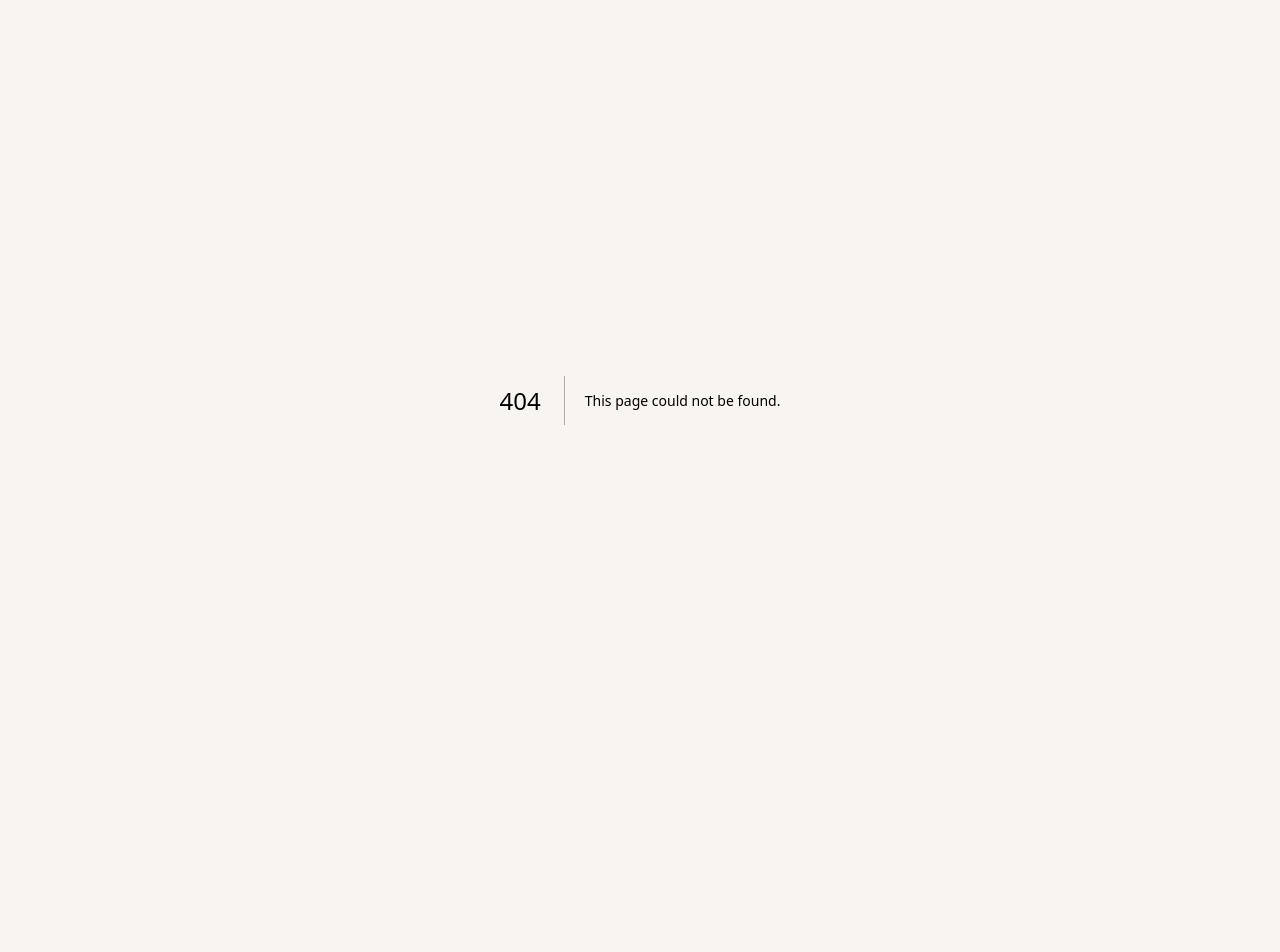
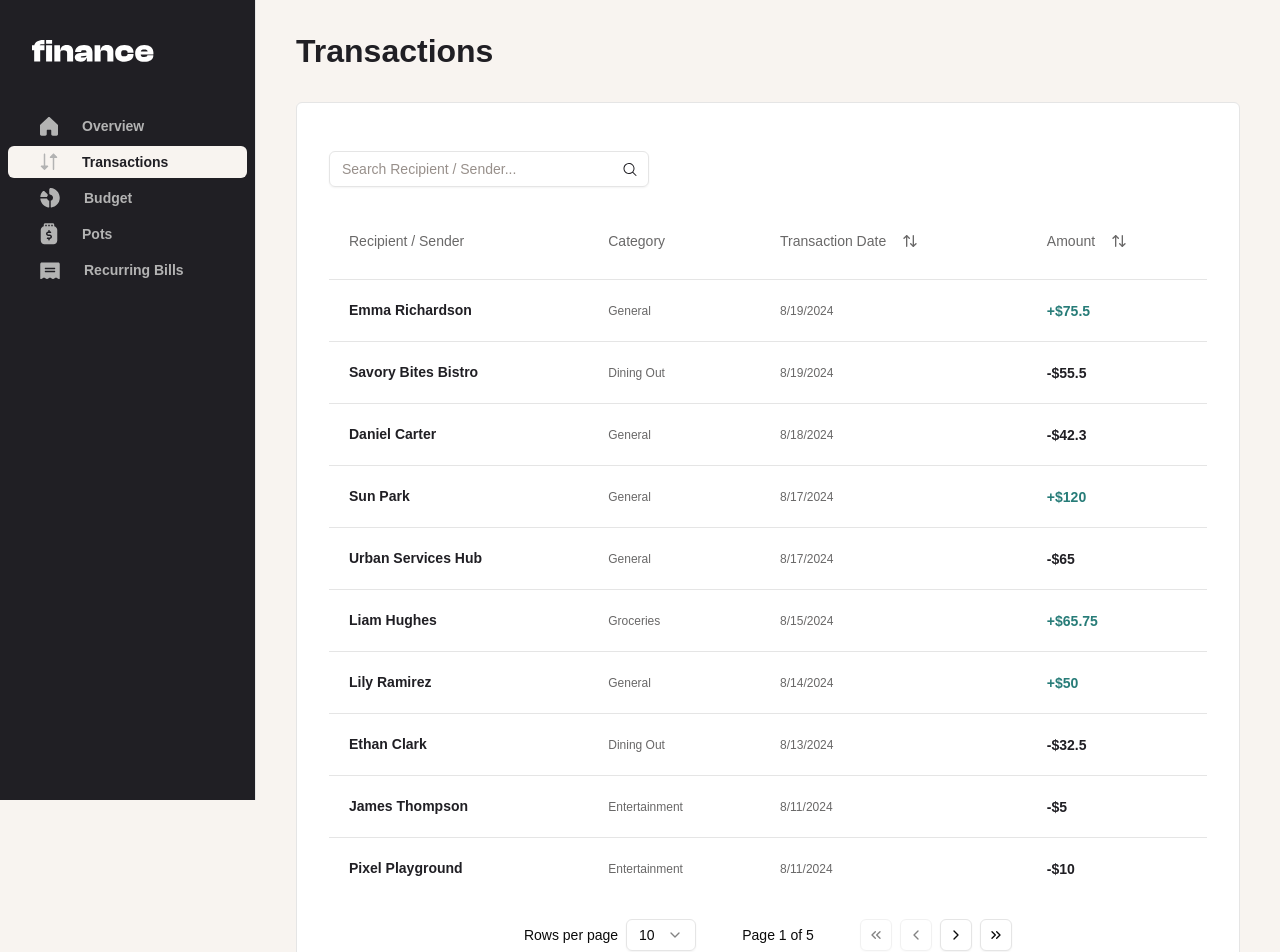
Before and after one commit to Briuwu/personal-finance-app, a Next.js app: page /transactions in a window 1280 px wide. Before the commit this address had no page. Shown: the top 952 px of the page. Before the commit the page ends 800 px from the top, so only its background shows below. Built offline with nearby package versions, Linux system fonts and the light colour scheme.

Commit message:
Add transactions page with data table and pagination, update layout styles, and include @tanstack/react-table dependency

```diff
--- a/app/(root)/layout.tsx
+++ b/app/(root)/layout.tsx
@@ -7,7 +7,7 @@ export default function RootLayout({
   return (
     <SidebarProvider>
       <AppSidebar />
-      <main className="w-full">
+      <main className="w-full bg-beige-100">
         <div className="w-full px-4 py-6 md:p-[40px] lg:px-10 lg:py-8">
           {children}
         </div>
--- /dev/null
+++ b/app/(root)/transactions/components/columns.tsx
@@ -0,0 +1,84 @@
+"use client";
+
+import { Button } from "@/components/ui/button";
+import { cn } from "@/lib/utils";
+import { ColumnDef } from "@tanstack/react-table";
+import { ArrowUpDown } from "lucide-react";
+
+export type Transaction = {
+  category: string;
+  name: string;
+  transactionDate: string;
+  amount: number;
+};
+
+export const columns: ColumnDef<Transaction>[] = [
+  {
+    accessorKey: "name",
+    header: "Recipient / Sender",
+    cell: ({ row }) => {
+      const name = row.getValue("name") as string;
+      return (
+        <div className="text-preset-4 font-bold text-grey-900">{name}</div>
+      );
+    },
+  },
+  {
+    accessorKey: "category",
+    header: "Category",
+    cell: ({ row }) => {
+      const category = row.getValue("category") as string;
+      return <div className="text-preset-5 text-grey-500">{category}</div>;
+    },
+  },
+  {
+    accessorKey: "transactionDate",
+    header: ({ column }) => {
+      return (
+        <Button
+          variant="ghost"
+          onClick={() => column.toggleSorting(column.getIsSorted() === "asc")}
+          className="text-preset-5 px-0 text-grey-500"
+        >
+          Transaction Date
+          <ArrowUpDown className="ml-2 h-4 w-4" />
+        </Button>
+      );
+    },
+    cell: ({ row }) => {
+      const transactionDate = row.getValue("transactionDate") as string;
+      return (
+        <div className="text-preset-5 text-grey-500">{transactionDate}</div>
+      );
+    },
+  },
+  {
+    accessorKey: "amount",
+    header: ({ column }) => {
+      return (
+        <Button
+          variant="ghost"
+          onClick={() => column.toggleSorting(column.getIsSorted() === "asc")}
+          className="text-preset-5 px-0 text-grey-500"
+        >
+          Amount
+          <ArrowUpDown className="ml-2 h-4 w-4" />
+        </Button>
+      );
+    },
+    cell: ({ row }) => {
+      const amount = row.getValue("amount") as number;
+      const isNegative = amount < 0;
+      return (
+        <div
+          className={cn(
+            "text-preset-4 font-bold",
+            isNegative ? "text-grey-900" : "text-green",
+          )}
+        >
+          {isNegative ? `-$${Math.abs(amount)}` : `+$${amount}`}
+        </div>
+      );
+    },
+  },
+];
--- /dev/null
+++ b/app/(root)/transactions/components/data-table-pagination.tsx
@@ -0,0 +1,93 @@
+import { Table } from "@tanstack/react-table";
+import {
+  ChevronLeft,
+  ChevronRight,
+  ChevronsLeft,
+  ChevronsRight,
+} from "lucide-react";
+
+import { Button } from "@/components/ui/button";
+import {
+  Select,
+  SelectContent,
+  SelectItem,
+  SelectTrigger,
+  SelectValue,
+} from "@/components/ui/select";
+
+interface DataTablePaginationProps<TData> {
+  table: Table<TData>;
+}
+
+export function DataTablePagination<TData>({
+  table,
+}: DataTablePaginationProps<TData>) {
+  return (
+    <div className="my-5 flex items-center justify-center px-2">
+      <div className="flex items-center space-x-6 lg:space-x-8">
+        <div className="flex items-center space-x-2">
+          <p className="text-sm font-medium">Rows per page</p>
+          <Select
+            value={`${table.getState().pagination.pageSize}`}
+            onValueChange={(value) => {
+              table.setPageSize(Number(value));
+            }}
+          >
+            <SelectTrigger className="h-8 w-[70px]">
+              <SelectValue placeholder={table.getState().pagination.pageSize} />
+            </SelectTrigger>
+            <SelectContent side="top">
+              {[10, 20, 30, 40, 50].map((pageSize) => (
+                <SelectItem key={pageSize} value={`${pageSize}`}>
+                  {pageSize}
+                </SelectItem>
+              ))}
+            </SelectContent>
+          </Select>
+        </div>
+        <div className="flex w-[100px] items-center justify-center text-sm font-medium">
+          Page {table.getState().pagination.pageIndex + 1} of{" "}
+          {table.getPageCount()}
+        </div>
+        <div className="flex items-center space-x-2">
+          <Button
+            variant="outline"
+            className="hidden h-8 w-8 p-0 lg:flex"
+            onClick={() => table.setPageIndex(0)}
+            disabled={!table.getCanPreviousPage()}
+          >
+            <span className="sr-only">Go to first page</span>
+            <ChevronsLeft />
+          </Button>
+          <Button
+            variant="outline"
+            className="h-8 w-8 p-0"
+            onClick={() => table.previousPage()}
+            disabled={!table.getCanPreviousPage()}
+          >
+            <span className="sr-only">Go to previous page</span>
+            <ChevronLeft />
+          </Button>
+          <Button
+            variant="outline"
+            className="h-8 w-8 p-0"
+            onClick={() => table.nextPage()}
+            disabled={!table.getCanNextPage()}
+          >
+            <span className="sr-only">Go to next page</span>
+            <ChevronRight />
+          </Button>
+          <Button
+            variant="outline"
+            className="hidden h-8 w-8 p-0 lg:flex"
+            onClick={() => table.setPageIndex(table.getPageCount() - 1)}
+            disabled={!table.getCanNextPage()}
+          >
+            <span className="sr-only">Go to last page</span>
+            <ChevronsRight />
+          </Button>
+        </div>
+      </div>
+    </div>
+  );
+}
--- /dev/null
+++ b/app/(root)/transactions/components/data-table.tsx
@@ -0,0 +1,128 @@
+"use client";
+
+import {
+  ColumnDef,
+  flexRender,
+  getCoreRowModel,
+  getPaginationRowModel,
+  useReactTable,
+  SortingState,
+  getSortedRowModel,
+  ColumnFiltersState,
+  getFilteredRowModel,
+} from "@tanstack/react-table";
+
+import {
+  Table,
+  TableBody,
+  TableCell,
+  TableHead,
+  TableHeader,
+  TableRow,
+} from "@/components/ui/table";
+
+import { DataTablePagination } from "./data-table-pagination";
+import { useState } from "react";
+import { Input } from "@/components/ui/input";
+import Image from "next/image";
+
+import searchIcon from "@/public/icon-search.svg";
+
+interface DataTableProps<TData, TValue> {
+  columns: ColumnDef<TData, TValue>[];
+  data: TData[];
+}
+
+export function DataTable<TData, TValue>({
+  columns,
+  data,
+}: DataTableProps<TData, TValue>) {
+  const [sorting, setSorting] = useState<SortingState>([]);
+  const [columnFilters, setColumnFilters] = useState<ColumnFiltersState>([]);
+
+  const table = useReactTable({
+    data,
+    columns,
+    getCoreRowModel: getCoreRowModel(),
+    getPaginationRowModel: getPaginationRowModel(),
+    onSortingChange: setSorting,
+    getSortedRowModel: getSortedRowModel(),
+    onColumnFiltersChange: setColumnFilters,
+    getFilteredRowModel: getFilteredRowModel(),
+    state: {
+      sorting,
+      columnFilters,
+    },
+  });
+  return (
+    <div className="rounded-md border bg-white p-8">
+      <div className="flex items-center justify-between">
+        <div className="relative flex w-full max-w-[320px] items-center py-4">
+          <Input
+            placeholder="Search Recipient / Sender..."
+            value={(table.getColumn("name")?.getFilterValue() as string) ?? ""}
+            onChange={(event) =>
+              table.getColumn("name")?.setFilterValue(event.target.value)
+            }
+            className="text-preset-4 placeholder:text-preset-4 max-w-sm p-3 placeholder:text-beige-500"
+          />
+          <Image src={searchIcon} alt="" className="absolute right-3 z-50" />
+        </div>
+      </div>
+      <div>
+        <Table>
+          <TableHeader>
+            {table.getHeaderGroups().map((headerGroup) => (
+              <TableRow key={headerGroup.id}>
+                {headerGroup.headers.map((header) => {
+                  return (
+                    <TableHead
+                      key={header.id}
+                      className="text-preset-5 p-5 text-grey-500"
+                    >
+                      {header.isPlaceholder
+                        ? null
+                        : flexRender(
+                            header.column.columnDef.header,
+                            header.getContext(),
+                          )}
+                    </TableHead>
+                  );
+                })}
+              </TableRow>
+            ))}
+          </TableHeader>
+          <TableBody>
+            {table.getRowModel().rows?.length ? (
+              table.getRowModel().rows.map((row) => (
+                <TableRow
+                  key={row.id}
+                  data-state={row.getIsSelected() && "selected"}
+                >
+                  {row.getVisibleCells().map((cell) => (
+                    <TableCell key={cell.id} className="p-5">
+                      {flexRender(
+                        cell.column.columnDef.cell,
+                        cell.getContext(),
+                      )}
+                    </TableCell>
+                  ))}
+                </TableRow>
+              ))
+            ) : (
+              <TableRow>
+                <TableCell
+                  colSpan={columns.length}
+                  className="h-24 text-center"
+                >
+                  No results.
+                </TableCell>
+              </TableRow>
+            )}
+          </TableBody>
+        </Table>
+      </div>
+      <DataTablePagination table={table} />
+    </div>
+  );
+}
--- /dev/null
+++ b/app/(root)/transactions/page.tsx
@@ -0,0 +1,22 @@
+import { columns } from "./components/columns";
+import { DataTable } from "./components/data-table";
+import data from "@/lib/data.json";
+
+export default function TransactionsPage() {
+  const transactions = data.transactions;
+
+  const transformedTransactions = transactions.map((transaction) => {
+    return {
+      name: transaction.name,
+      transactionDate: new Date(transaction.date).toLocaleDateString(),
+      category: transaction.category,
+      amount: transaction.amount,
+    };
+  });
+  return (
+    <section className="space-y-8">
+      <h1 className="text-preset-1 font-bold text-grey-900">Transactions</h1>
+      <DataTable columns={columns} data={transformedTransactions} />
+    </section>
+  );
+}
--- a/package.json
+++ b/package.json
@@ -42,6 +42,7 @@
     "@radix-ui/react-toggle": "^1.1.1",
     "@radix-ui/react-toggle-group": "^1.1.1",
     "@radix-ui/react-tooltip": "^1.1.6",
+    "@tanstack/react-table": "^8.20.6",
     "class-variance-authority": "^0.7.1",
     "clsx": "^2.1.1",
     "cmdk": "^1.0.0",
```
Also changed, not shown: 1 other file (tests, documents, lock files or other folders).
